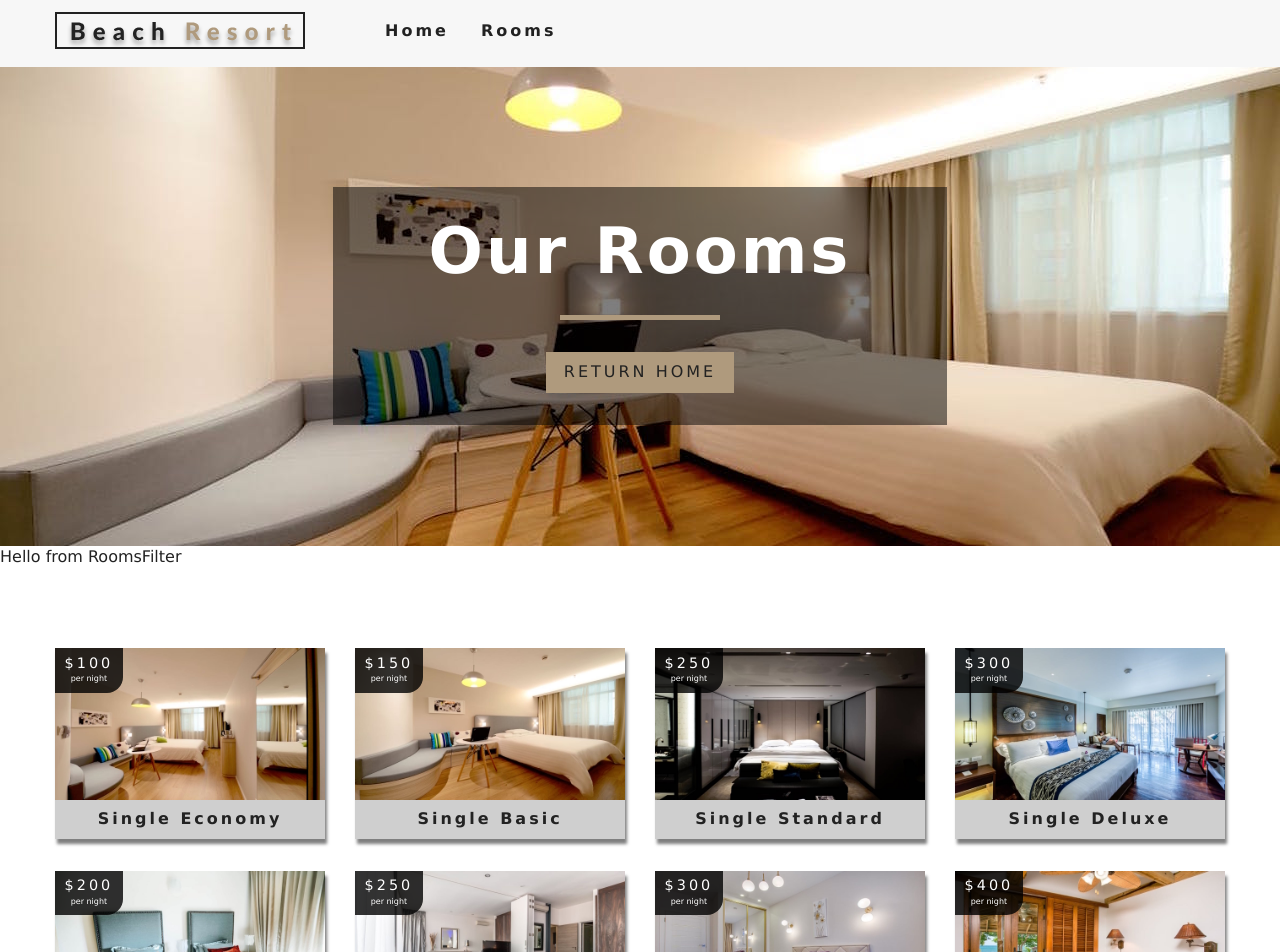
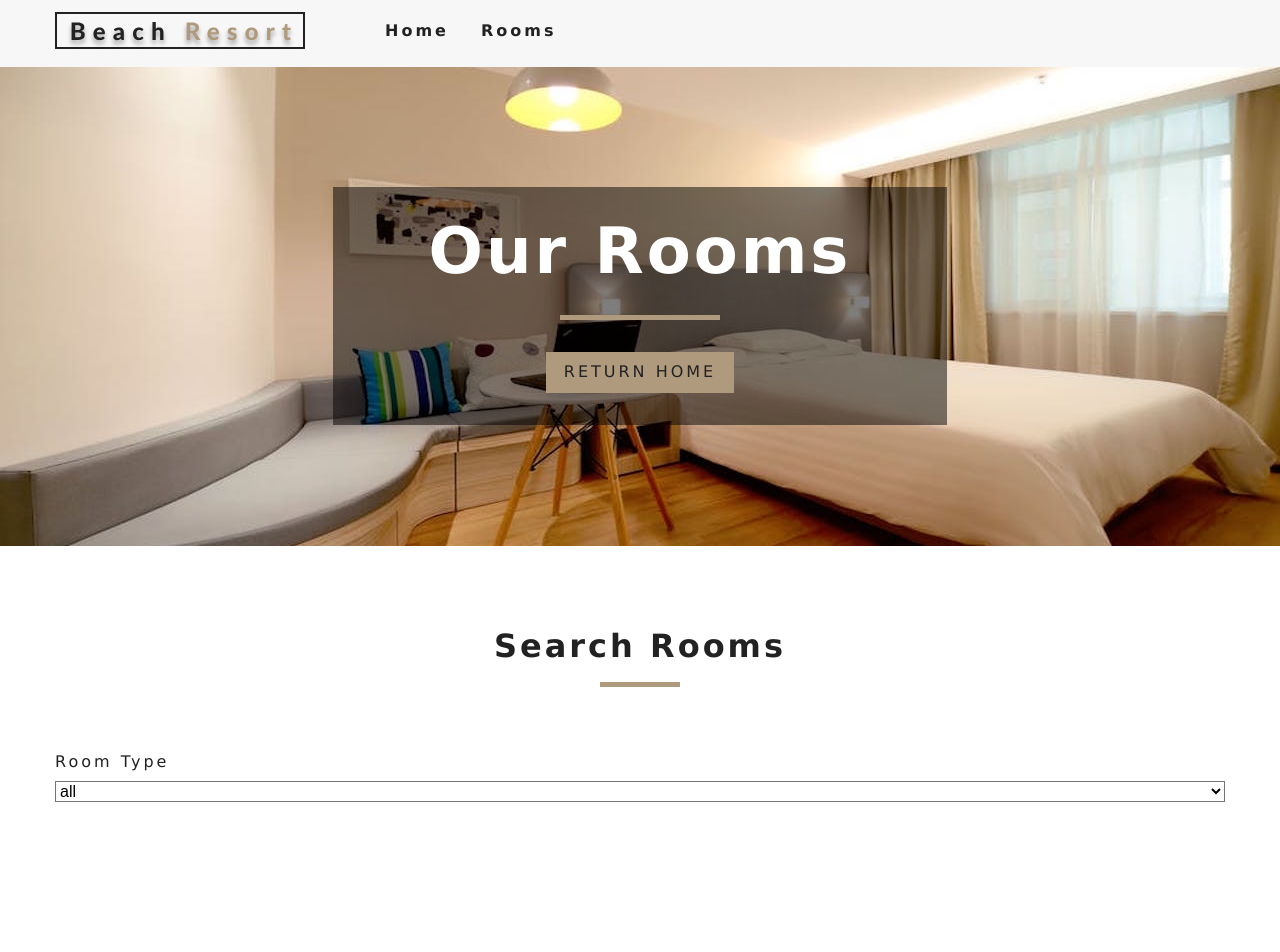
Before and after one commit to Raphael2790/Projeto-React, a React (Create React App) app: page /rooms in a window 1280 px wide. Shown: the top 952 px of the page. Built offline with nearby package versions, Linux system fonts and the light colour scheme.

Commit message:
Starting to manipulate filters with state

```diff
--- a/src/Context.js
+++ b/src/Context.js
@@ -8,7 +8,16 @@
     rooms:[],
     sortedRooms:[],
     featuredRooms:[],
-    loading:true
+    loading:true,
+    pets:false,
+    type:'all',
+    capacity:1,
+    price:0,
+    minPrice:0,
+    maxPrice:0,
+    breakfast:false,
+    maxSize:0,
+    minSize:0
   }
 
   //getData
@@ -18,11 +27,17 @@
   let featuredRooms = rooms.filter(room =>
     room.featured === true
   );
+  let maxPrice = Math.max(...rooms.map(item => item.price));
+  let maxSize = Math.max(...rooms.map(item => item.size));
+
   this.setState ({
     rooms,
     featuredRooms,
     loading:false,
-    sortedRooms:rooms
+    sortedRooms:rooms,
+    price: maxPrice,
+    maxPrice,
+    maxSize,
   })
 }
 
@@ -44,11 +59,36 @@
   return room;
 }
 
+handleChange = event => {
+  const target = event.target
+  const value = event.type === "checkbox"?target.checked:target.value;
+  const name = event.target.name;
+  this.setState(
+    {
+      [name]:value
+    },
+    this.filterRooms
+  );
+}
+
+filterRooms = () => {
+  let {
+    rooms,type,capacity,price,minPrice,maxPrice,minSize,maxSize,
+    breakfast,pets} = this.state;
+    let tempRooms = [...rooms];
+    if(type !== 'all') {
+      tempRooms = tempRooms.filter(room => room.type === type)
+    }
+    this.setState({
+      sortedRooms:tempRooms
+    })
+  }
+
 
   render() {
     return (
      <RoomContext.Provider value={{...this.state,
-     getRoom:this.getRoom}}>
+     getRoom:this.getRoom, handleChange:this.handleChange}}>
        {this.props.children}
      </RoomContext.Provider>
     )
--- a/src/components/RoomsFilter.js
+++ b/src/components/RoomsFilter.js
@@ -1,9 +1,37 @@
-import React from 'react'
+import React from 'react';
+import Title from '../components/Title';
+import {useContext} from 'react';
+import {RoomContext} from '../Context';
 
-export default function RoomsFilter() {
+const getUnique = (items, value) => {
+  return [...new Set(items.map(item => item[value]))]
+}
+
+export default function RoomsFilter({rooms}) {
+  const context = useContext(RoomContext);
+  const {handleChange,type,capacity,price,minPrice,maxPrice,minSize,maxSize,
+    breakfast,pets} = context;
+
+  let types = getUnique(rooms,'type');
+
+  types = ['all',...types]
+
+  types = types.map((item,index) => {
+    return <option value={item} key={index}>{item}</option>
+  })
+
   return (
-    <div>
-      Hello from RoomsFilter
-    </div>
+    <section className="filter-container">
+      <Title title="search rooms"/>
+      <form className="filter-form">
+        <div className="form-group">
+          <label htmlFor="type">room type</label>
+          <select name="type" value={type} className="form-control"
+          onChange={handleChange}>
+            {types}
+          </select>
+        </div>
+      </form>
+    </section>
   )
 }
```
